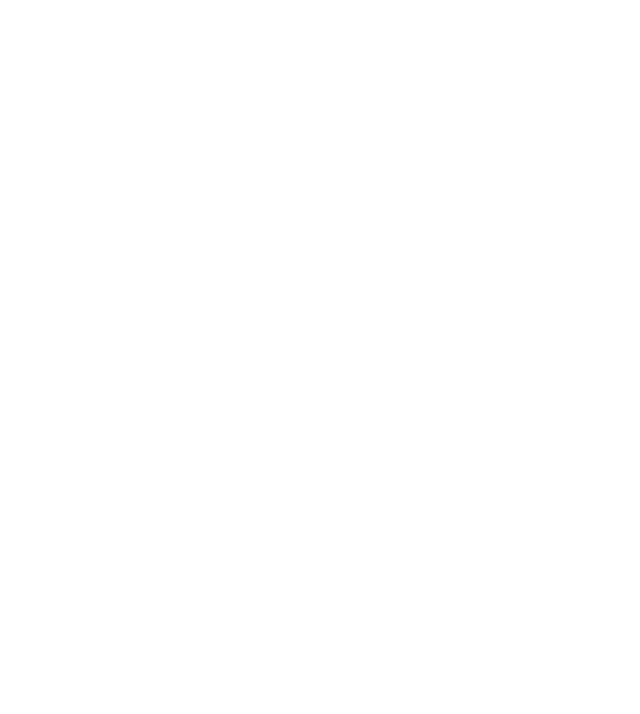
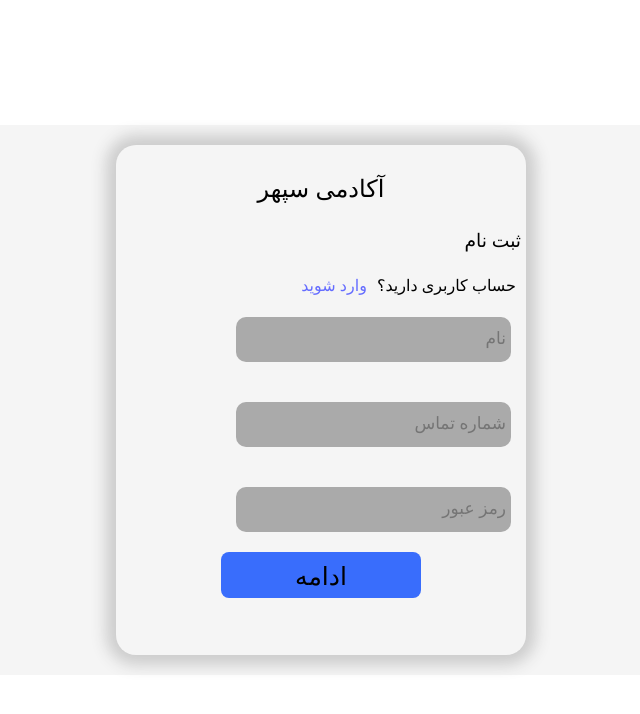
Before and after one commit to amirreza00000/Vite-Project, a React (Vite) app in the folder vite-project/: page / in a window 1280 px wide. Shown: the top 714 px of the page, without its empty margins (319-959 px from the left). Built offline with nearby package versions, Linux system fonts and the light colour scheme.

Commit message:
read the nation

```diff
--- a/vite-project/package.json
+++ b/vite-project/package.json
@@ -10,8 +10,11 @@
     "preview": "vite preview"
   },
   "dependencies": {
+    "formik": "^2.4.6",
     "react": "^19.0.0",
-    "react-dom": "^19.0.0"
+    "react-dom": "^19.0.0",
+    "react-router-dom": "^7.3.0",
+    "yup": "^1.6.1"
   },
   "devDependencies": {
     "@eslint/js": "^9.21.0",
--- a/vite-project/src/App/index.jsx
+++ b/vite-project/src/App/index.jsx
@@ -1,16 +1,17 @@
 import { useState } from 'react'
-import reactLogo from '../assets/react.svg'
-import viteLogo from '/vite.svg'
+// import reactLogo from '../assets/react.svg'
+// import viteLogo from '/vite.svg'
 import './App.css'
-import { authRoutes } from '../config/router/auth.router'
+import Login from '../screens/Login'
 
 function App() {
   const [count, setcount] = useState(0)
 
   return (
     <>
-     {/* routers */}
-
+     {/* routers are here */}
+     <Login/>
+     {/* <RouterProvider router={authRoutes} /> */}
     </>
   )
 }
--- /dev/null
+++ b/vite-project/src/components/LoginForm/login/index.jsx
@@ -0,0 +1,9 @@
+import React from 'react'
+
+const Login = () => {
+  return (
+    <div>Login</div>
+  )
+}
+
+export default Login
--- /dev/null
+++ b/vite-project/src/components/LoginForm/register/index.jsx
@@ -0,0 +1,26 @@
+import React from 'react'
+import './register.css'
+import { Formik , Form , Field } from 'formik'
+
+const Register = () => {
+  return (
+    <div className='registerPage'>
+      <Formik>
+        <Form>
+          <h2>آکادمی سپهر</h2>
+          <h3>ثبت نام</h3>
+          <div className='question'>
+            <a href='/login'>وارد شوید</a>
+            <p>حساب کاربری دارید؟</p>
+          </div>
+          <Field placeholder="نام"/>
+          <Field placeholder="شماره تماس"/>
+          <Field placeholder="رمز عبور"/>
+          <button>ادامه</button>
+        </Form>
+      </Formik>
+    </div>
+  )
+}
+
+export default Register
--- /dev/null
+++ b/vite-project/src/components/LoginForm/register/register.css
@@ -0,0 +1,48 @@
+.registerPage{
+    background: whitesmoke;
+    width: 700px;
+    min-height: 500px;
+    border-radius: 20px;
+    padding: 20px;
+}
+form{
+    /* border: 1px solid red; */
+    padding: 5px;
+    width: 400px;
+    min-height: 500px;
+    margin: auto;
+    color: black;
+    box-shadow: 0 0 15px 10px #ccc;
+    border-radius: 20px;
+    text-align: end;
+}
+form > h2{
+    text-align: center;
+}
+form > input{
+    width: 265px;
+    height: 35px;
+    padding: 5px;
+    margin: 20px 10px;
+    background: #aaa;
+    color: black;
+    text-align: end;
+    font-size: 17px;
+    border: 0 none;
+    border-radius: 10px;
+    outline: none;
+}
+form > button{
+    display: block;
+    width: 200px;
+    margin: auto;
+    font-size: 25px;
+    padding: 5px;
+    background-color: rgb(57, 109, 252);
+}
+form > .question > p,
+form > .question > a{
+    /* border: 1px solid red; */
+    display: inline;
+    padding: 5px;
+}
--- a/vite-project/src/config/router/auth.router.js
+++ /dev/null
@@ -1,7 +0,0 @@
-export const authRoutes = [
-{/*    ...commonRoute,
-    {path:"" , element:<></>},
-    {path:"" , element:<></>},
-    {path:"" , element:<></>},
-    {path:"" , element:<></>},*/}
-]
--- /dev/null
+++ b/vite-project/src/config/router/auth.router.jsx
@@ -0,0 +1,10 @@
+import { createBrowserRouter } from "react-router-dom";
+import Login from "../../components/LoginForm/login";
+import Register from "../../components/LoginForm/register";
+
+
+export const authRoutes = createBrowserRouter([
+    {/*...commonRoute*/},
+    {path:"/" , element: <Register/>},
+    {path:"/login" , element: <Login/>}
+])
--- /dev/null
+++ b/vite-project/src/screens/Login/index.jsx
@@ -0,0 +1,17 @@
+import React from 'react'
+// import Register from '../../components/LoginForm/register'
+// import Login from '../../components/LoginForm/login'
+import { authRoutes } from '../../config/router/auth.router'
+import { RouterProvider } from 'react-router-dom'
+
+const login = () => {
+  return (
+    <div>
+        {/* <Register />
+        <Login /> */}
+        <RouterProvider router={authRoutes} />
+    </div>
+  )
+}
+
+export default login
```
Also changed, not shown: vite-project/src/components/LoginForm/login/login.css (added), 1 other file (tests, documents, lock files or other folders).
